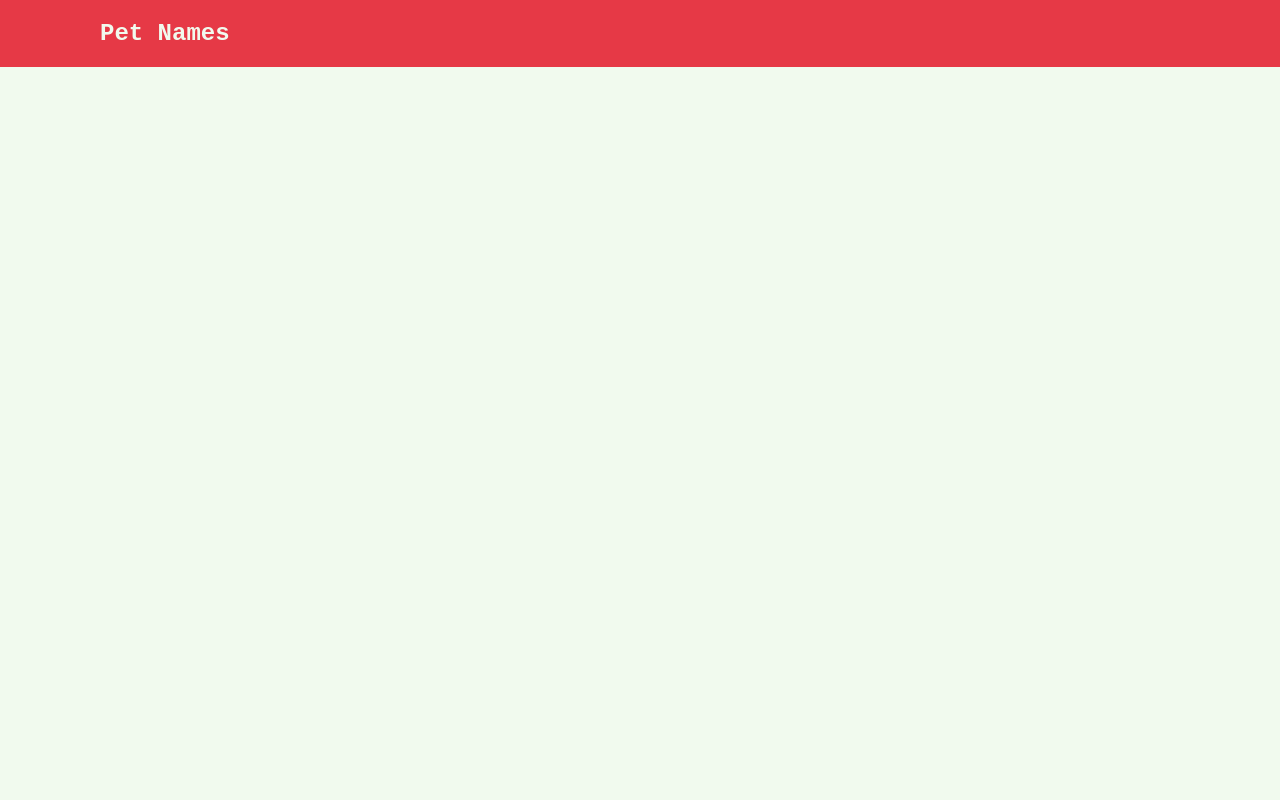
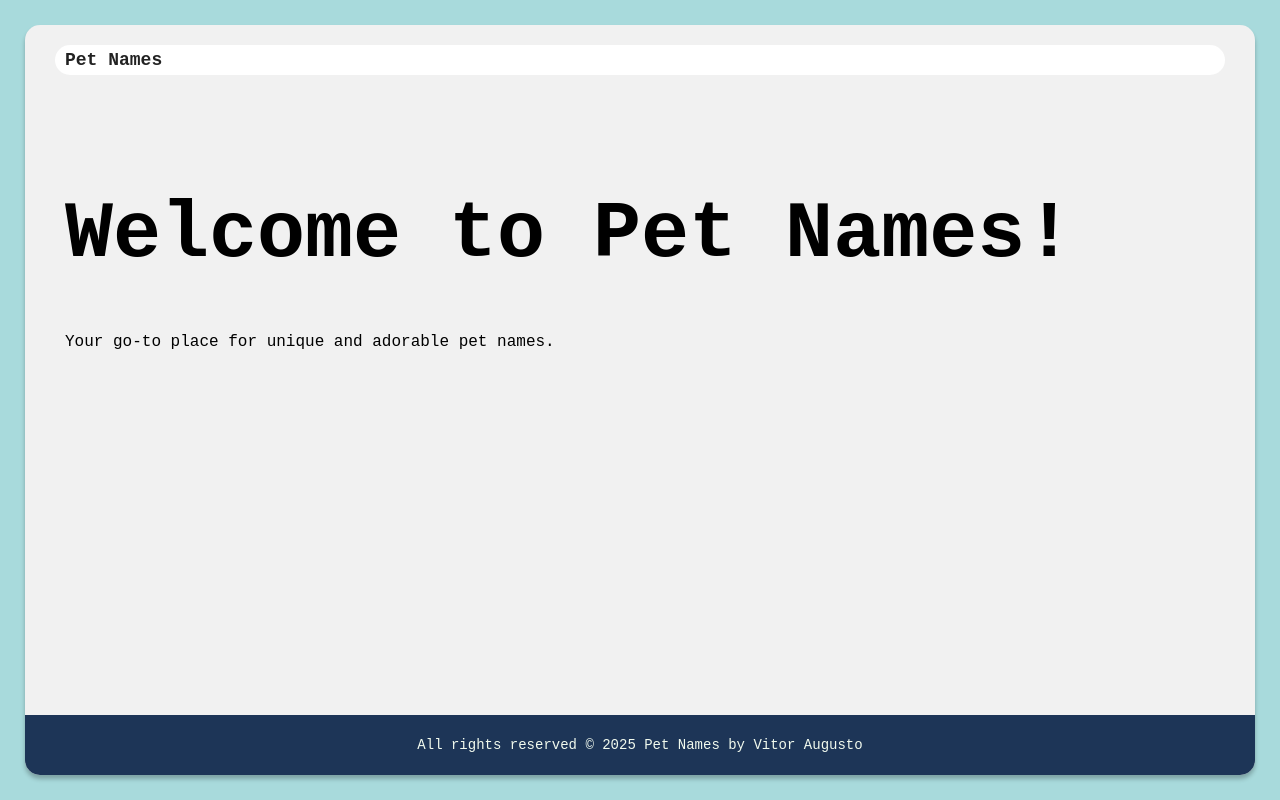
Before and after one commit to vitor-augustos/Pet-Names, a plain HTML site: page index.html in a window 1280 px wide. Drawn offline with Linux system fonts and the light colour scheme.

Commit message:
Adicionado estrutura basica do projeto

```diff
--- a/index.html
+++ b/index.html
@@ -8,7 +8,18 @@
 </head>
 <body>
 
-    <nav><h1>Pet Names</h1></nav>
+    <div class="container">
+        <nav><h1>Pet Names</h1></nav>
+
+        <div class="content">
+            <h1>Welcome to Pet Names!</h1>
+            <p>Your go-to place for unique and adorable pet names.</p>
+        </div>
+
+        <footer>
+            All rights reserved © 2025 Pet Names by Vitor Augusto
+        </footer>
+    </div>
 
 </body>
 </html>
--- a/style.css
+++ b/style.css
@@ -1,29 +1,77 @@
 :root{
-    --cor1: #f1faee;
-    --cor2: #e63946;
+    --cor1: #e63946;
+    --cor2: #f1faee;
+    --cor3: #a8dadc;
+    --cor4: #457b9d;
+    --cor5: #1d3557;
 }
 
 .roboto-mono-general {
   font-family: "Roboto Mono", monospace;
   font-optical-sizing: auto;
-  font-weight: 100;
+  font-weight: 10;
   font-style: normal;
 }
 
+/* garantir box-sizing para evitar overflow por paddings/margins */
+*,
+*::before,
+*::after {
+  box-sizing: border-box;
+}
+
 body{
+    display: flex;
     margin: 0;
     padding: 0;
     height: 100vh;
     width: 100vw;
-    background-color: var(--cor1);
+    background-color: var(--cor3);
     font-family: "Roboto Mono", monospace;
 }
 
 nav{
+    font-size: 12px;
+    margin: 20px 30px 20px 30px;
+    display: flex;
+    border-radius: 15px;
+    align-items: center;
+    justify-content: left;
+    padding: 10px;
+    height: 30px;
+    background-color: #fff;
+    color: #222;
+}
+
+div.container{
+    display: flex;
+    flex-direction: column;
+    /* ajustar para compensar 25px de margin em cima e embaixo */
+    width: calc(100% - 50px);
+    height: calc(100vh - 50px);
+    background-color: #f1f1f1;
+    border-radius: 15px;
+    box-shadow: 0px 4px 4px rgba(0, 0, 0, 0.25);
+    margin: 25px;
+}
+
+div.content{
+    margin: 40px;
+    flex: 1;
+}
+
+.content h1{
+    font-size: 80px;
+}
+
+footer{
     display: flex;
     align-items: center;
-    justify-content: left;
-    padding: 0px 100px 0px 100px;
-    background-color: var(--cor2);
-    color: var(--cor1);
+    justify-content: center;
+    height: 60px;
+    width: 100%;
+    background-color: var(--cor5);
+    color: var(--cor2);
+    font-size: 14px;
+    border-radius: 0 0 15px 15px;
 }
```
